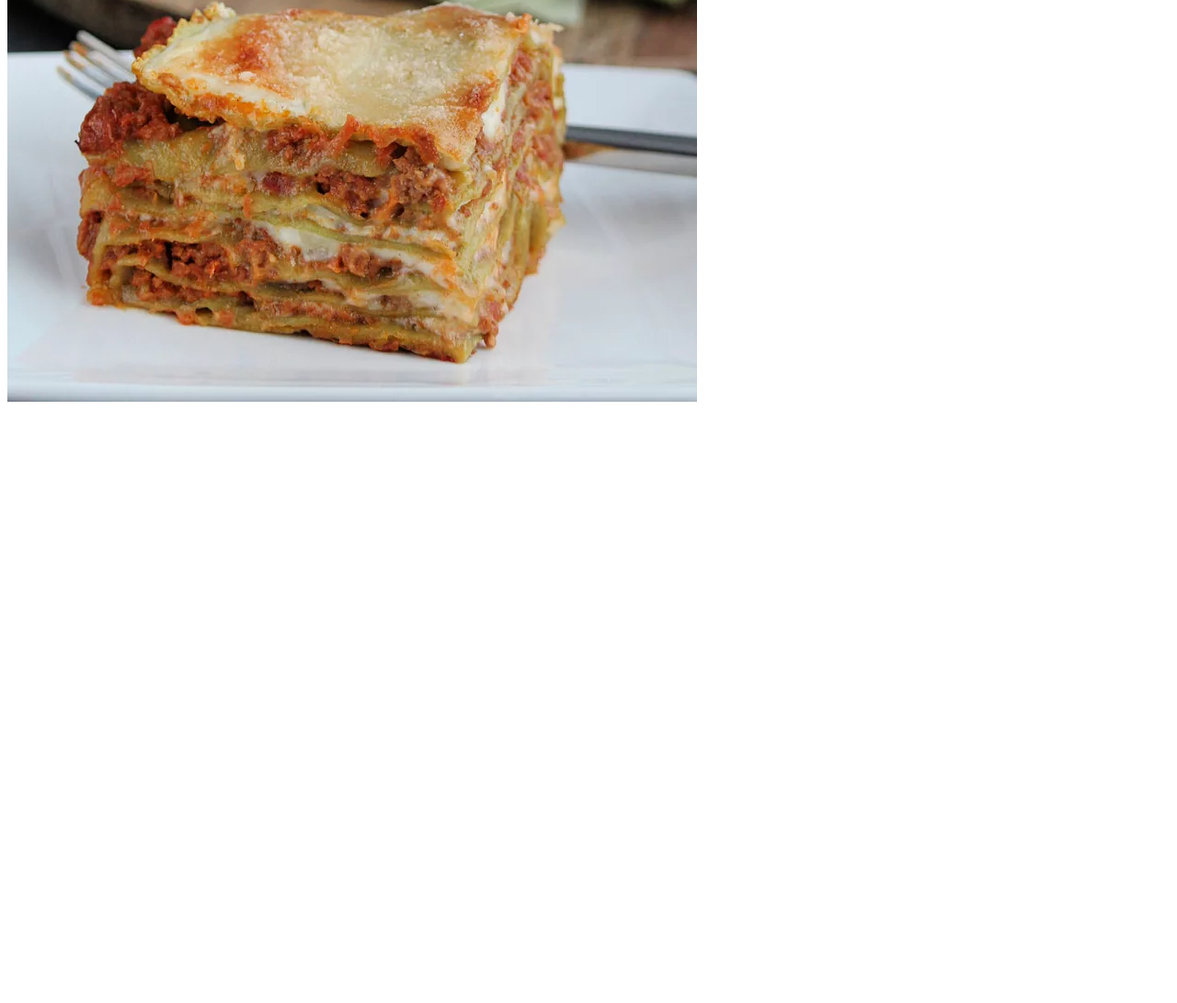
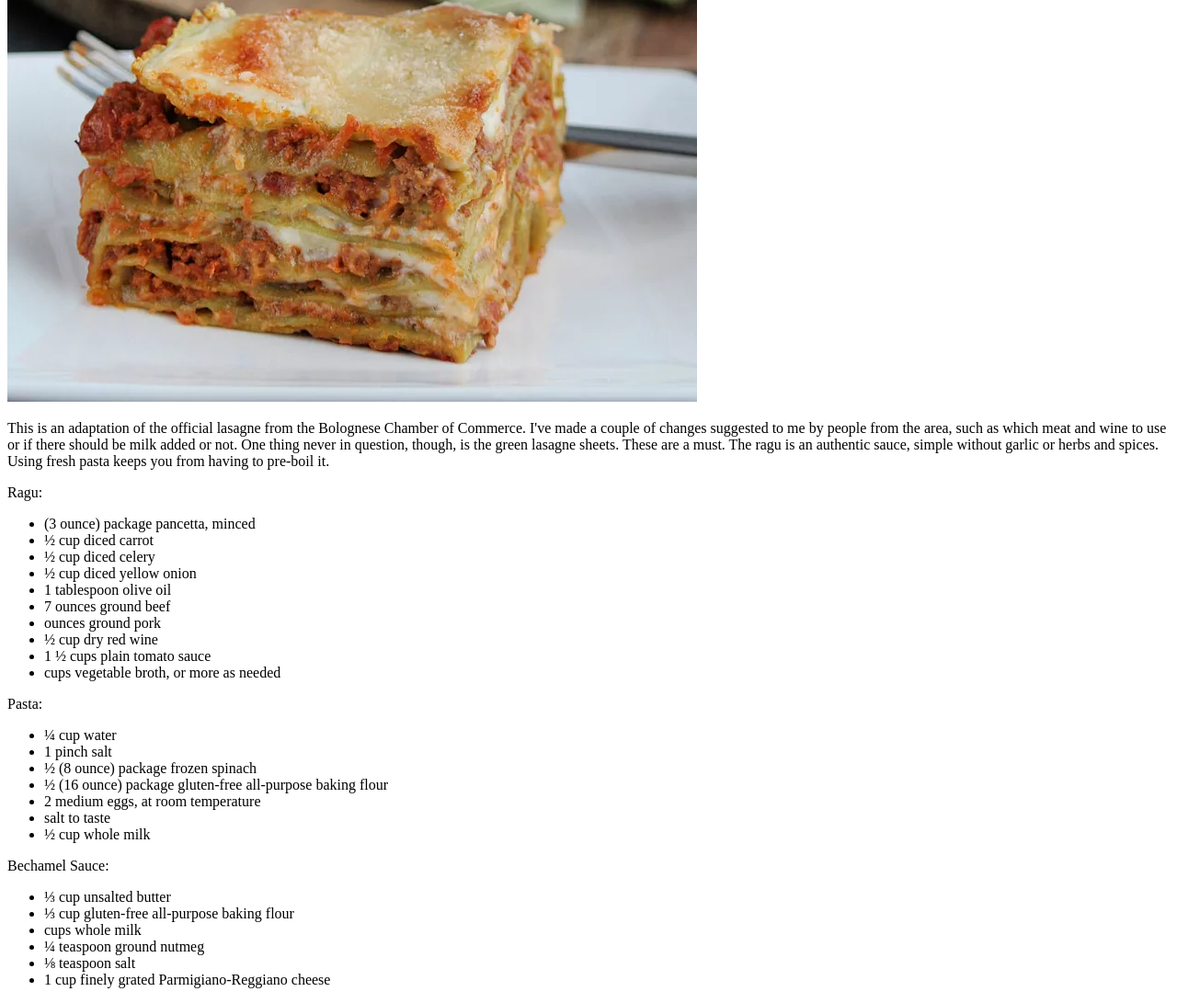
Before and after one commit to CzeskyCzechoslowacky/odin-recipes, a plain HTML site: page recipes/lasagna.html in a window 1280 px wide. Shown: the part 394-1485 px from the top of the page at 92% size. Before the commit the page ends 843 px from the top, so only its background shows below. Drawn offline with Linux system fonts and the light colour scheme.

Commit message:
Add unordered list with Ingredients

```diff
--- a/recipes/lasagna.html
+++ b/recipes/lasagna.html
@@ -8,5 +8,45 @@
     <h1>Lasagna Recipe</h1>
     <img src="5787099-46fb24c9047d4edba4ca4a6aa03ed144.webp" alt="Lasagna! Munch-Munch!">
 
+<p> This is an adaptation of the official lasagne from the Bolognese Chamber of Commerce.
+    I've made a couple of changes suggested to me by people from the area, such as which meat and wine to use or if there should be milk added or not.
+    One thing never in question, though, is the green lasagne sheets. These are a must.
+    The ragu is an authentic sauce, simple without garlic or herbs and spices.
+    Using fresh pasta keeps you from having to pre-boil it.</p>
+
+    Ragu:
+<ul>
+    <li>(3 ounce) package pancetta, minced</li>
+    <li>½ cup diced carrot</li>
+    <li>½ cup diced celery</li>
+    <li>½ cup diced yellow onion</li>
+    <li>1 tablespoon olive oil</li>
+    <li>7 ounces ground beef</li>
+    <li>ounces ground pork</li>
+    <li>½ cup dry red wine</li>
+    <li>1 ½ cups plain tomato sauce</li>
+    <li>cups vegetable broth, or more as needed</li>
+</ul>
+    Pasta:
+<ul>
+    <li>¼ cup water</li>
+    <li>1 pinch salt</li>
+    <li>½ (8 ounce) package frozen spinach</li>
+    <li>½ (16 ounce) package gluten-free all-purpose baking flour</li>
+    <li>2 medium eggs, at room temperature</li>
+    <li>salt to taste</li>
+    <li>½ cup whole milk</li>
+</ul>
+
+    Bechamel Sauce:
+<ul>
+    <li>⅓ cup unsalted butter</li>
+    <li>⅓ cup gluten-free all-purpose baking flour</li>
+    <li> cups whole milk</li>
+    <li>¼ teaspoon ground nutmeg</li>
+    <li>⅛ teaspoon salt</li>
+    <li>1 cup finely grated Parmigiano-Reggiano cheese</li>
+</ul>
+
 </body>
 </html>
```
